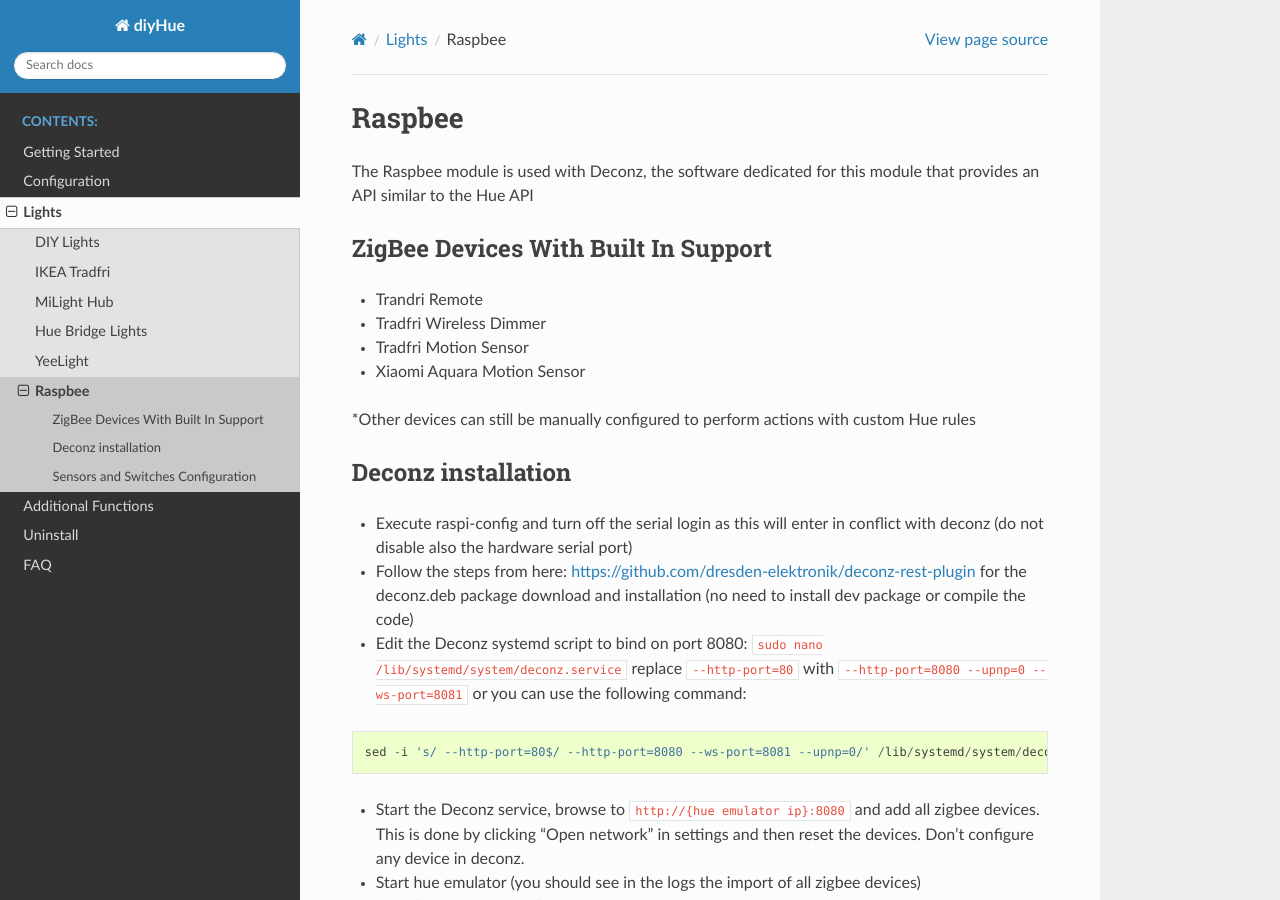
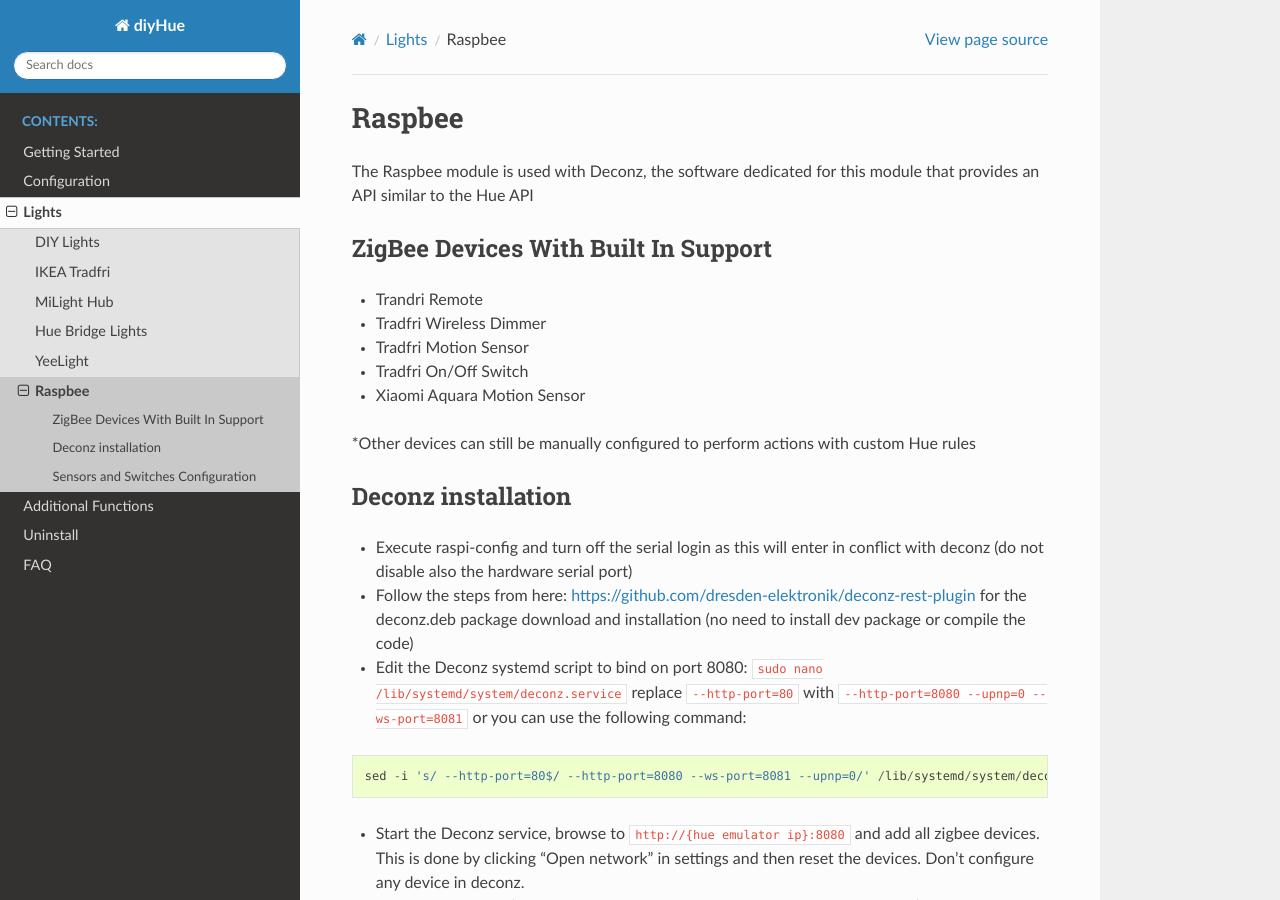
Before and after one commit to diyhue/ReadTheDocs, a Sphinx documentation site: the page built from source/lights/raspbee.rst, in a window 1280 px wide and 900 px high. Built offline with Sphinx 7.4.7 and the Read the Docs theme 2.0.0, drawn with Linux system fonts in a browser that asks for light colours.

Commit message:
add Tradfri switch support

```diff
--- a/source/lights/raspbee.rst
+++ b/source/lights/raspbee.rst
@@ -11,6 +11,7 @@
 * Trandri Remote
 * Tradfri Wireless Dimmer
 * Tradfri Motion Sensor
+* Tradfri On/Off Switch
 * Xiaomi Aquara Motion Sensor
 
 \*Other devices can still be manually configured to perform actions with custom Hue rules
```
